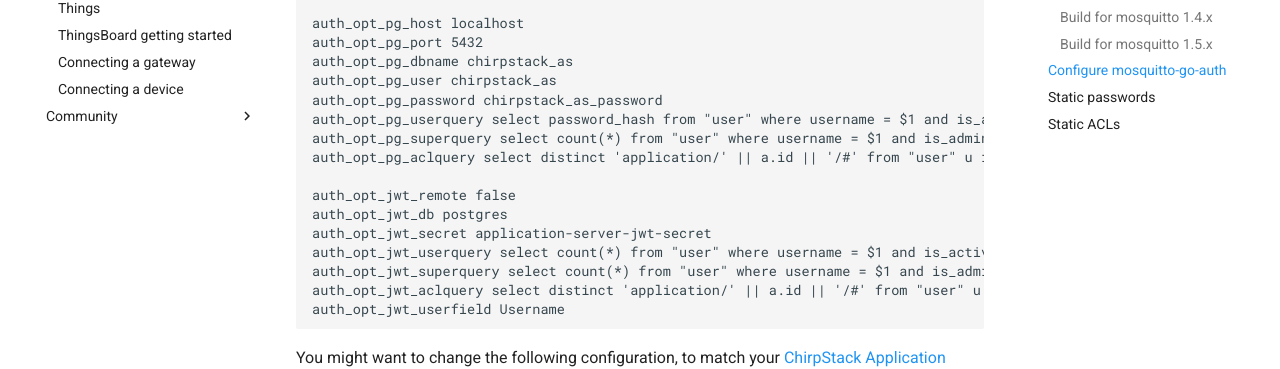
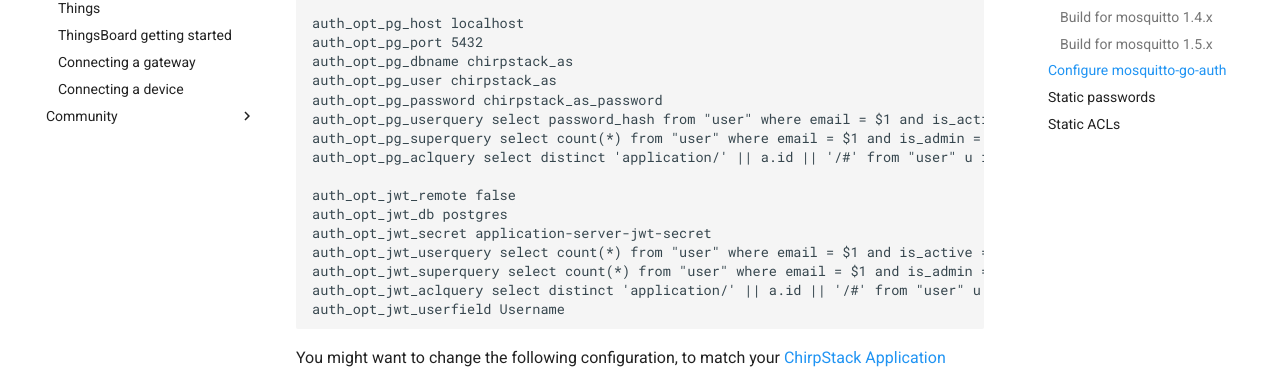
Before and after one commit to brocaar/chirpstack-docs, an MkDocs documentation site: the page built from docs/project/guides/mqtt-authentication.md, in a window 1280 px wide and 900 px high, scrolled down 5921 px. Shown: the part 493-862 px from the top of the window. Built offline with MkDocs 1.6.1 and Material for MkDocs 9.7.7, drawn with Linux system fonts in a browser that asks for light colours; some of the changed text lies outside the part shown.

Commit message:
Updated guide for MQTT ACL plugins (#31)

````diff
--- a/docs/project/guides/mqtt-authentication.md
+++ b/docs/project/guides/mqtt-authentication.md
@@ -179,9 +179,9 @@
 auth_opt_dbname chirpstack_as
 auth_opt_user chirpstack_as
 auth_opt_pass chirpstack_as
-auth_opt_userquery select password_hash from "user" where username = $1 and is_active = true limit 1
-auth_opt_superquery select count(*) from "user" where username = $1 and is_admin = true
-auth_opt_aclquery select distinct 'application/' || a.id || '/#' from "user" u inner join organization_user ou on ou.user_id = u.id inner join organization o on o.id = ou.organization_id inner join application a on a.organization_id = o.id where u.username = $1 and $2 = $2
+auth_opt_userquery select password_hash from "user" where email = $1 and is_active = true limit 1
+auth_opt_superquery select count(*) from "user" where email = $1 and is_admin = true
+auth_opt_aclquery select distinct 'application/' || a.id || '/#' from "user" u inner join organization_user ou on ou.user_id = u.id inner join organization o on o.id = ou.organization_id inner join application a on a.organization_id = o.id where u.email = $1 and $2 = $2
 
 auth_opt_password_file /etc/mosquitto/mosquitto-auth-plug/passwords
 auth_opt_acl_file /etc/mosquitto/mosquitto-auth-plug/acls
@@ -333,16 +333,16 @@
 auth_opt_pg_dbname chirpstack_as
 auth_opt_pg_user chirpstack_as
 auth_opt_pg_password chirpstack_as_password
-auth_opt_pg_userquery select password_hash from "user" where username = $1 and is_active = true limit 1
-auth_opt_pg_superquery select count(*) from "user" where username = $1 and is_admin = true
-auth_opt_pg_aclquery select distinct 'application/' || a.id || '/#' from "user" u inner join organization_user ou on ou.user_id = u.id inner join organization o on o.id = ou.organization_id inner join application a on a.organization_id = o.id where u.username = $1 and $2 = $2
+auth_opt_pg_userquery select password_hash from "user" where email = $1 and is_active = true limit 1
+auth_opt_pg_superquery select count(*) from "user" where email = $1 and is_admin = true
+auth_opt_pg_aclquery select distinct 'application/' || a.id || '/#' from "user" u inner join organization_user ou on ou.user_id = u.id inner join organization o on o.id = ou.organization_id inner join application a on a.organization_id = o.id where u.email = $1 and $2 = $2
 
 auth_opt_jwt_remote false
 auth_opt_jwt_db postgres
 auth_opt_jwt_secret application-server-jwt-secret
-auth_opt_jwt_userquery select count(*) from "user" where username = $1 and is_active = true limit 1
-auth_opt_jwt_superquery select count(*) from "user" where username = $1 and is_admin = true
-auth_opt_jwt_aclquery select distinct 'application/' || a.id || '/#' from "user" u inner join organization_user ou on ou.user_id = u.id inner join organization o on o.id = ou.organization_id inner join application a on a.organization_id = o.id where u.username = $1 and $2 = $2
+auth_opt_jwt_userquery select count(*) from "user" where email = $1 and is_active = true limit 1
+auth_opt_jwt_superquery select count(*) from "user" where email = $1 and is_admin = true
+auth_opt_jwt_aclquery select distinct 'application/' || a.id || '/#' from "user" u inner join organization_user ou on ou.user_id = u.id inner join organization o on o.id = ou.organization_id inner join application a on a.organization_id = o.id where u.email = $1 and $2 = $2
 auth_opt_jwt_userfield Username
 ```
 
````
Also changed, not shown: docs/application-server/changelog.md (+5 -0 lines).
